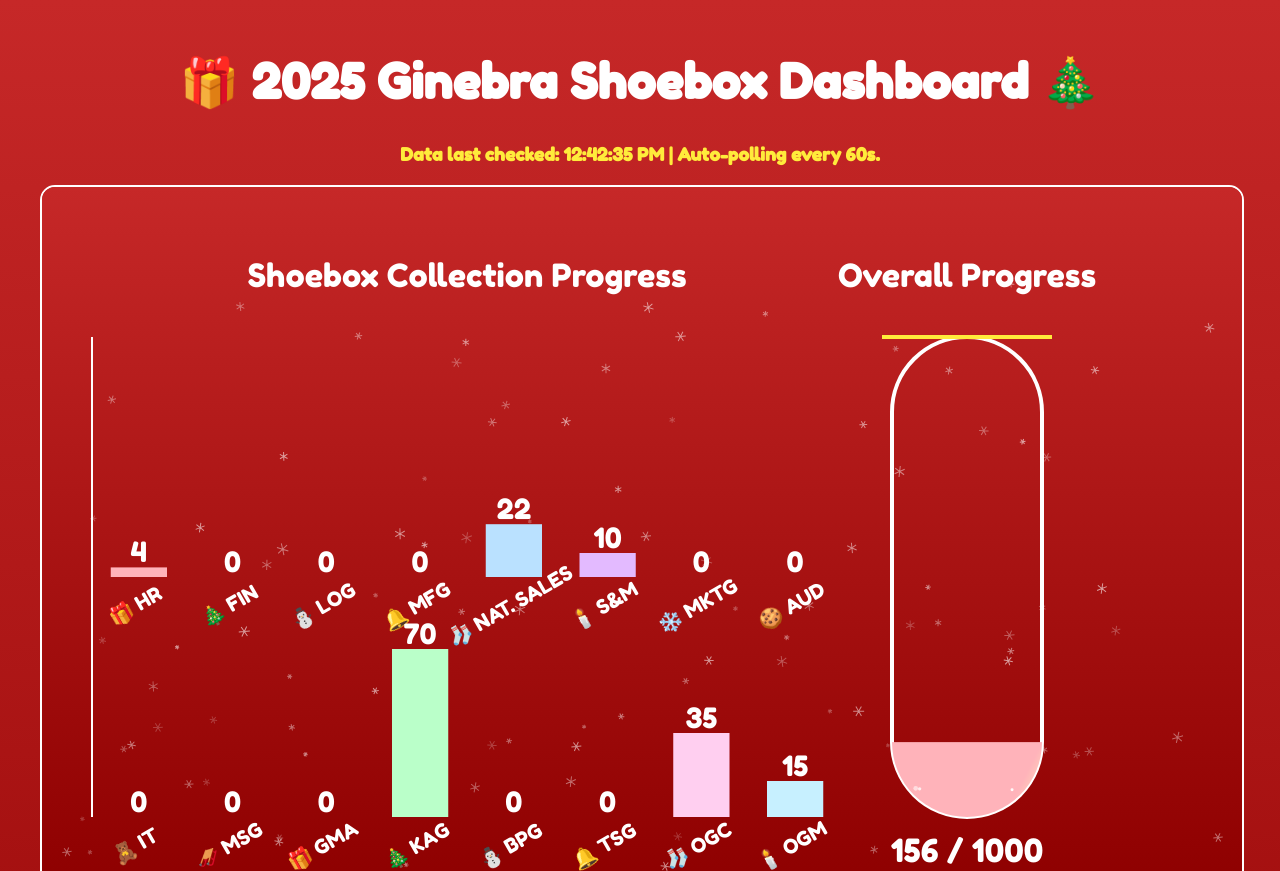
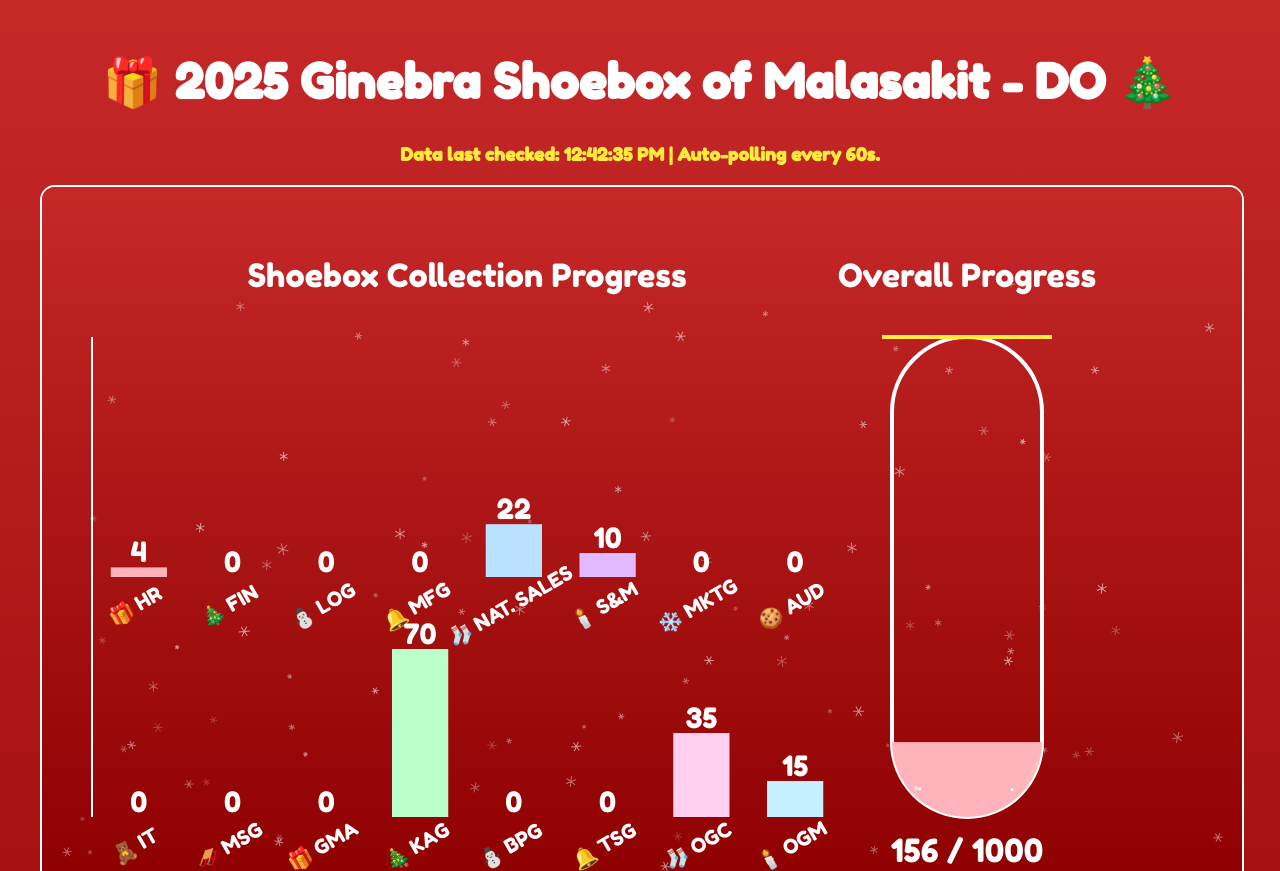
Before and after one commit to gabrielleborces-dotcom/shoebox-of-malasakit, a website: page index.html in a window 1280 px wide. Shown: the top 871 px of the page. Drawn offline with Linux system fonts and the light colour scheme.

Commit message:
Update index.html

```diff
--- a/index.html
+++ b/index.html
@@ -91,7 +91,7 @@
 <body>
 
 <div class="container">
-    <h1>🎁 2025 Ginebra Shoebox Dashboard 🎄</h1>
+    <h1>🎁 2025 Ginebra Shoebox of Malasakit - DO 🎄</h1>
 
     <div id="updateStatus">Checking for live data updates every 60 seconds...</div>
 
```
